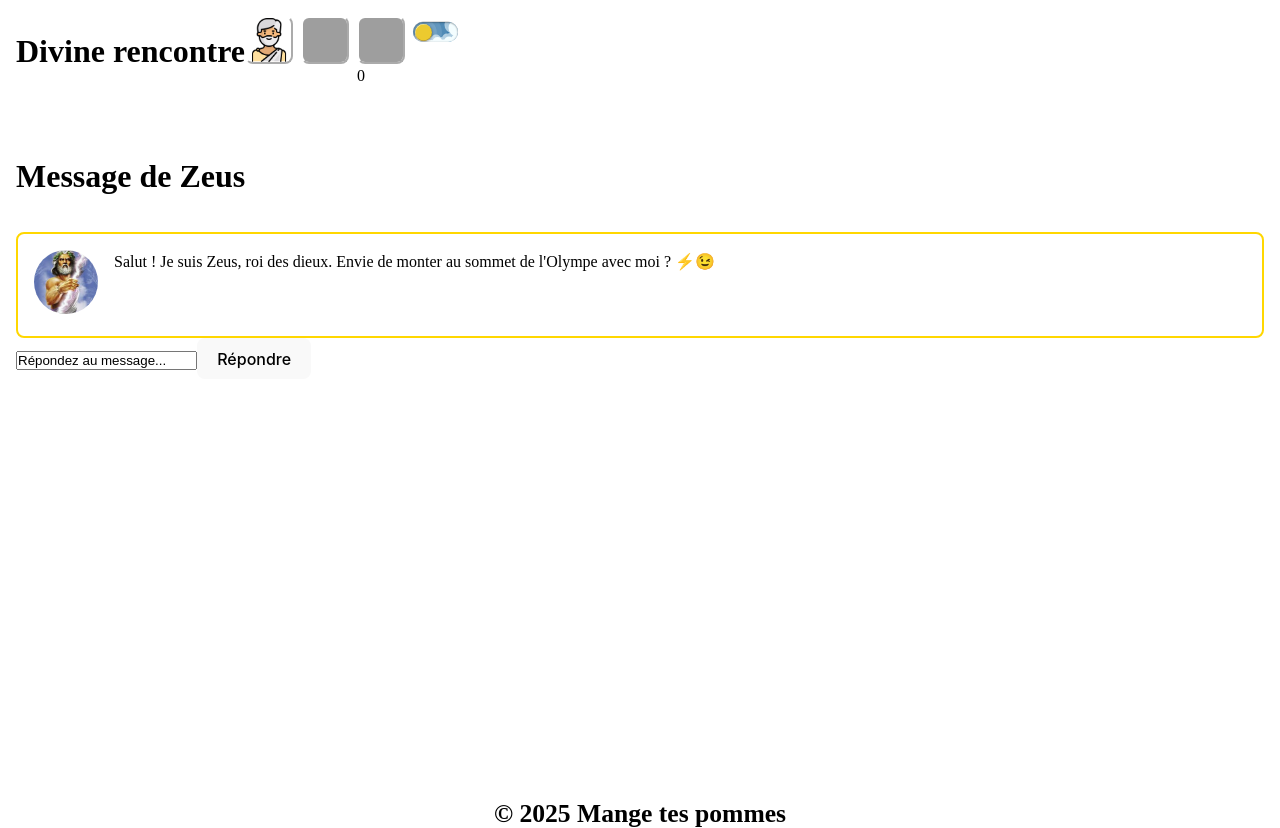
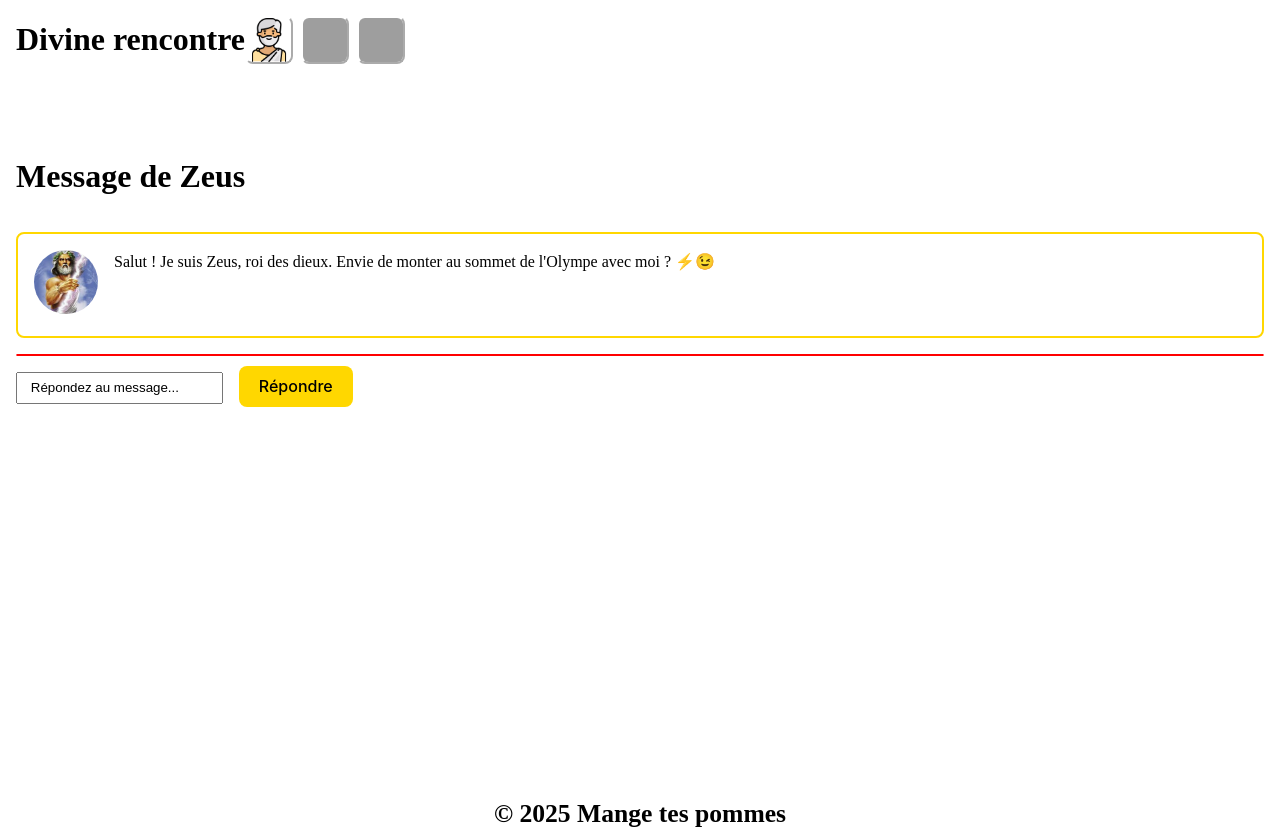
Before and after one commit to yayar67000/Divine_Rencontre, a React (Vite) app: page /messages/1 in a window 1280 px wide. Built offline with nearby package versions, Linux system fonts and the light colour scheme; grey boxes are pictures that could not be loaded; a web font is replaced by a local one.

Commit message:
reponses ok

```diff
--- a/src/components/Navbar/Navbar.tsx
+++ b/src/components/Navbar/Navbar.tsx
@@ -1,32 +1,24 @@
 import "./Navbar.css";
-import { Link } from "react-router-dom";
-import { useNumberMessageContext } from "../../context/NumberMessageContext";
-import Switch from "../Switch/Switch";
+import { NavLink } from "react-router-dom";
 
 export default function Navbar() {
-	const { numberMessage } = useNumberMessageContext();
-
 	return (
 		<>
 			<div className="container">
-				<Link to="/">
+				<NavLink to="/">
 					<h1 className="title">Divine rencontre</h1>
-				</Link>
+				</NavLink>
 				<nav>
-					<Link to="/profil" className="nav-link-lat">
+					{/* css a faire  */}
+					<NavLink to="/profil" className="nav-link-lat">
 						<img src="/vieil-homme.png" alt="" />
-					</Link>
-					<Link to="/home" className="nav-link-lat">
+					</NavLink>
+					<NavLink to="/home" className="nav-link-lat">
 						<img src="eclat.png" alt="" />
-					</Link>
-					<Link to="/messages" className="nav-link-lat">
+					</NavLink>
+					<NavLink to="/messages" className="nav-link-lat">
 						<img src="epitre.png" alt="" />
-						<p>{numberMessage}</p>
-					</Link>
-
-					<div className="switch">
-						<Switch />
-					</div>
+					</NavLink>
 				</nav>
 			</div>
 		</>
--- a/src/pages/messageOpen/MessageOpen.tsx
+++ b/src/pages/messageOpen/MessageOpen.tsx
@@ -63,8 +63,33 @@ export default function MessagesOpen() {
 		setResponse(e.target.value);
 	};
 
-	// Fonction pour envoyer la réponse et l'ajouter aux réponses
 	const handleSendResponse = () => {
+		if (response.trim()) {
+			// Créer un objet de message de réponse pour la première réponse
+			const newResponse1: MessageType = {
+				id: Date.now(), // Utilisation de l'horodatage pour générer un ID unique
+				sender: "Moi", // Exemple : l'utilisateur qui répond
+				message: response, // Réponse de l'utilisateur
+				image: "", // Ajoutez une image si nécessaire
+			};
+
+			// Créer un objet de message de réponse pour la deuxième réponse
+			const newResponse2: MessageType = {
+				id: Date.now() + 1, // ID unique pour la deuxième réponse
+				sender: `${message.sender}`, // Réponse de l'assistant
+				message: "c'est bueno !", // Réponse pré-enregistrée
+				image: "", // Ajoutez une image si nécessaire
+			};
+
+			// Ajouter les réponses au tableau des réponses
+			setResponses((prevResponses) => [
+				...prevResponses,
+				newResponse1,
+				newResponse2, // Ajouter la deuxième réponse
+			]);
+
+			// Fonction pour envoyer la réponse et l'ajouter aux réponses
+			/*const handleSendResponse = () => {
 		if (response.trim()) {
 			// Créer un objet de message de réponse
 			const newResponse: MessageType = {
@@ -75,7 +100,7 @@ export default function MessagesOpen() {
 			};
 
 			// Ajouter la réponse au tableau des réponses
-			setResponses([...responses, newResponse]);
+			setResponses([...responses, newResponse]);*/
 
 			// Réinitialiser le champ de texte après l'envoi
 			setResponse("");
--- a/src/pages/messageOpen/messageOpen.css
+++ b/src/pages/messageOpen/messageOpen.css
@@ -23,3 +23,25 @@
 		object-position: top;
 	}
 }
+
+.reponses {
+	border: 1px solid red;
+	border-radius: 0.5rem;
+	margin-top: 1rem;
+}
+
+.responseMessage {
+	background-color: lightblue;
+	margin: 5px;
+	padding: 10px;
+}
+
+.replySection input {
+	padding: 0.4rem 0.8rem;
+	margin-top: 1rem;
+}
+
+.replySection button {
+	background-color: var(--primary-color);
+	margin-left: 1rem;
+}
```
Also changed, not shown: src/main.tsx (+6 -6 lines).
